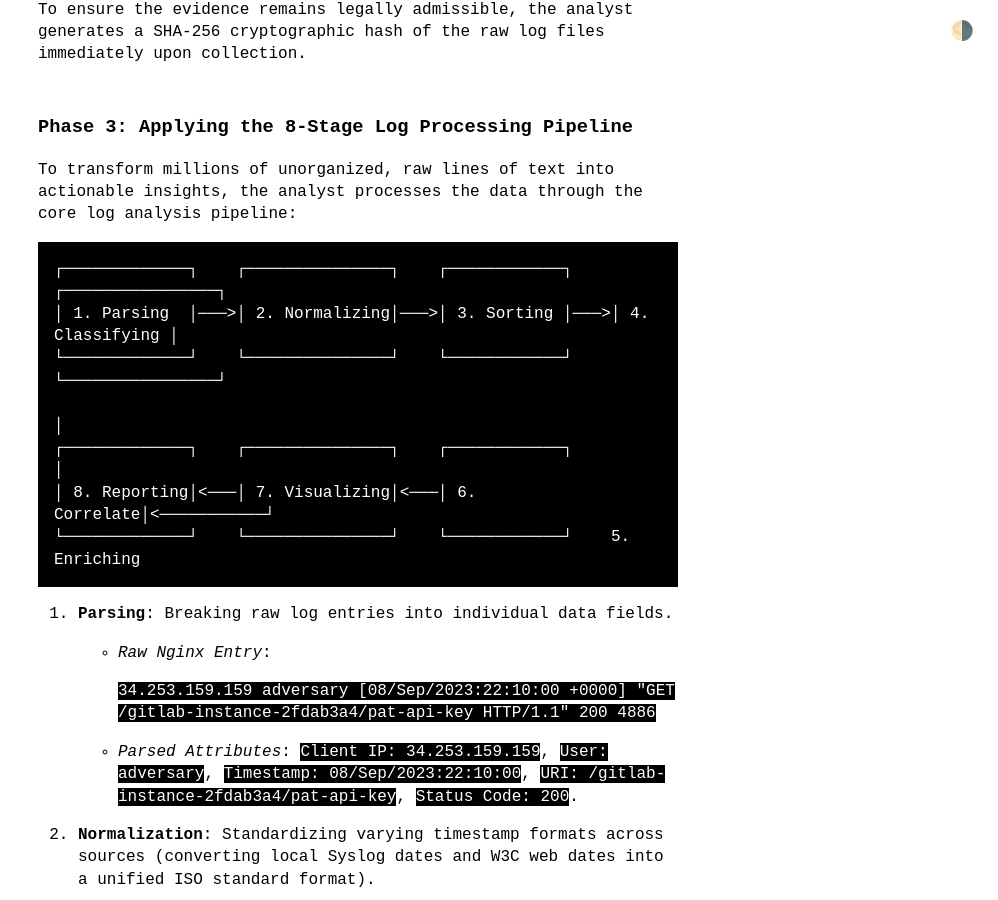
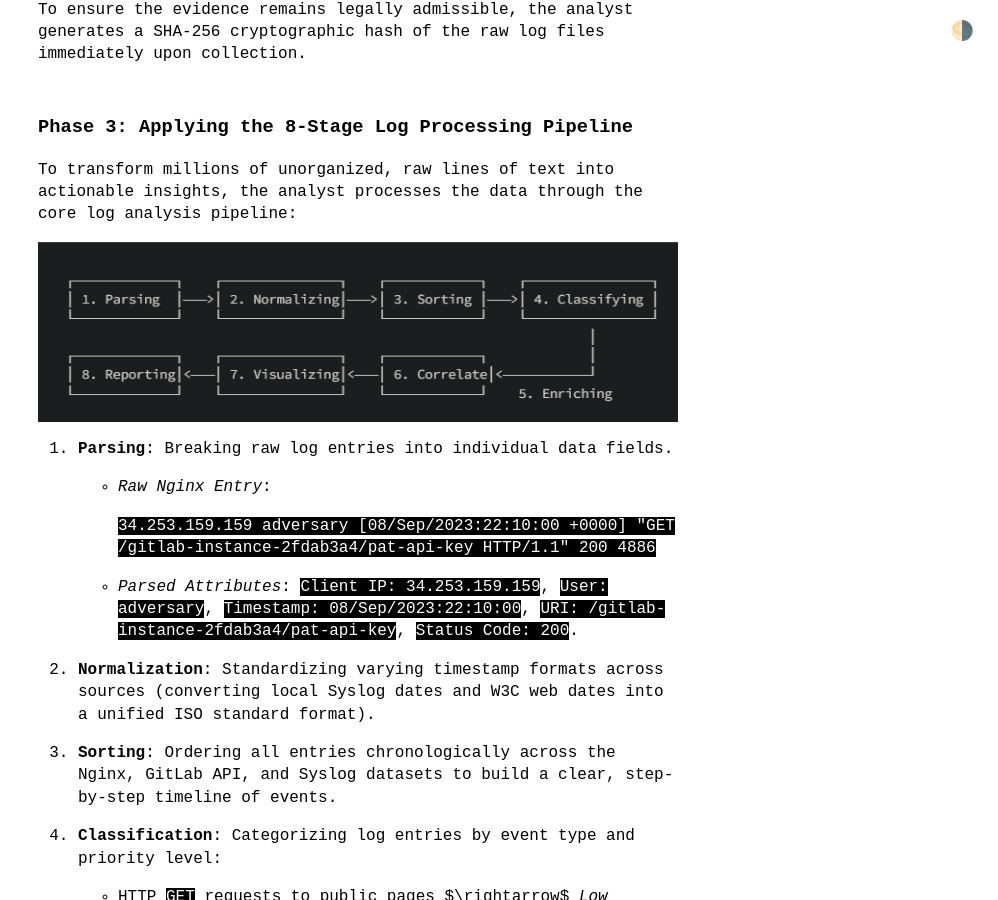
Before and after one commit to mahidulhq/mahidulhq.github.io, a Jekyll site: the page built from _posts/2026-09-06-log-analysis.md, in a window 1280 px wide and 900 px high, scrolled down 4983 px. Shown: the whole window, without its empty margins (282-1280 px from the left). Built offline with Jekyll 4.4.1, drawn with Linux system fonts in a browser that asks for light colours; our own code applies the rules of GitHub Pages for plain Markdown files.

Commit message:
refine & attached img

````diff
--- a/_posts/2026-09-06-log-analysis.md
+++ b/_posts/2026-09-06-log-analysis.md
@@ -258,16 +258,7 @@ To ensure the evidence remains legally admissible, the analyst generates a SHA-2
 To transform millions of unorganized, raw lines of text into actionable insights, the analyst processes the data through the core log analysis pipeline:
 
 
-
-```
-┌─────────────┐    ┌───────────────┐    ┌────────────┐    ┌────────────────┐
-│ 1. Parsing  │───>│ 2. Normalizing│───>│ 3. Sorting │───>│ 4. Classifying │
-└─────────────┘    └───────────────┘    └────────────┘    └────────────────┘
-                                                                  │
-┌─────────────┐    ┌───────────────┐    ┌────────────┐            │
-│ 8. Reporting│<───│ 7. Visualizing│<───│ 6. Correlate│<───────────┘
-└─────────────┘    └───────────────┘    └────────────┘    5. Enriching
-```
+![alt text](../assets/images/screenshots/sGsERg.png)
 
 1. **Parsing**: Breaking raw log entries into individual data fields.
 
````
Also changed, not shown: assets/images/screenshots/sGsERg.png (added).
